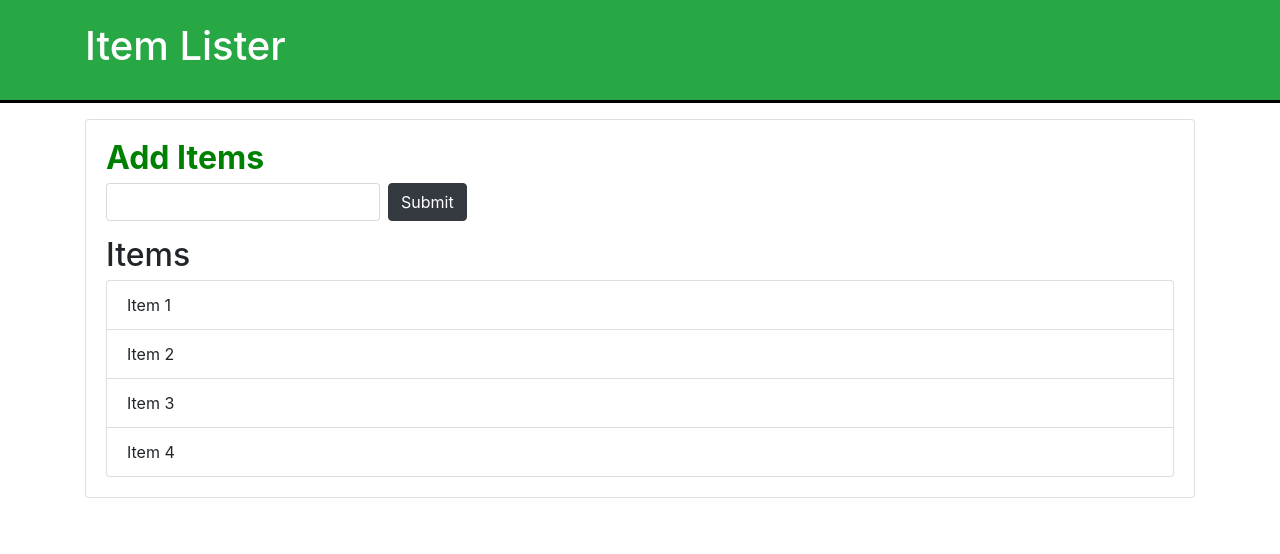
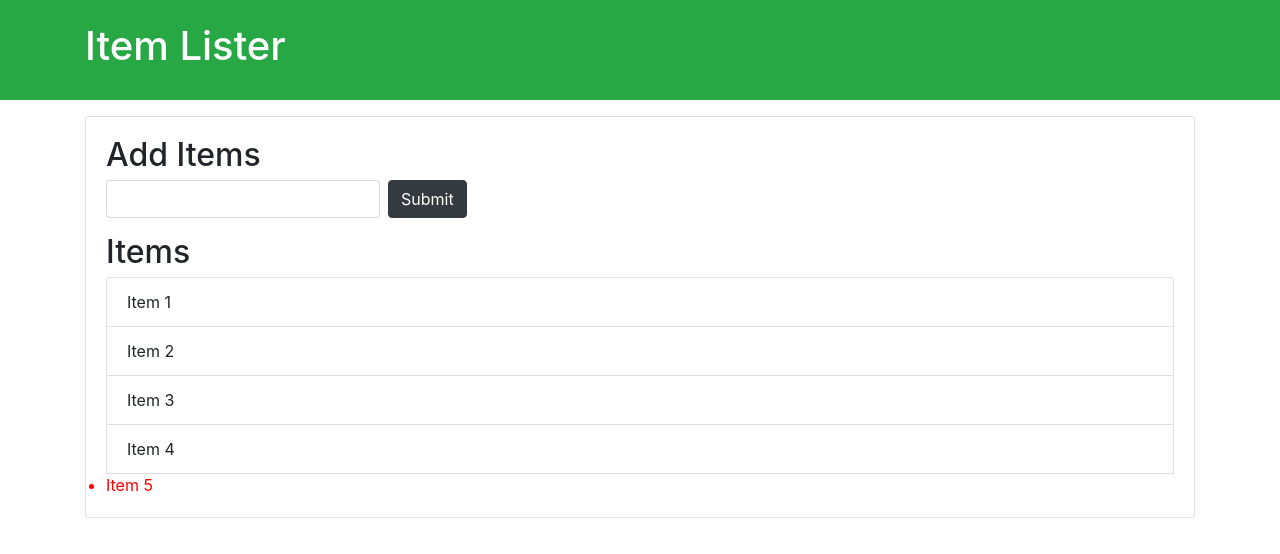
Before and after one commit to arpitanaskar/ListItems, a plain HTML site: page index.html in a window 1280 px wide. Drawn offline with nearby package versions, Linux system fonts and the light colour scheme.

Commit message:
GetElementByTagName

```diff
--- a/index.html
+++ b/index.html
@@ -15,7 +15,7 @@
   </header>
   <div class="container">
    <div id="main" class="card card-body">
-    <h2 id="add-items" class="title">Add Items</h2>
+    <h2 class="title">Add Items</h2>
     <form class="form-inline mb-3">
       <input type="text" class="form-control mr-2">
       <input type="submit" class="btn btn-dark" value="Submit">
@@ -26,10 +26,12 @@
       <li class="list-group-item">Item 2</li>
       <li class="list-group-item">Item 3</li>
       <li class="list-group-item">Item 4</li>
+      <li class="fifth">Item 5</li>
     </ul>
    </div>
   </div>
 
   <script src="script.js"></script>
+
 </body>
 </html>
--- a/script.js
+++ b/script.js
@@ -1,11 +1,10 @@
-// let mainHeader = document.getElementById("main-header");
+// let items = document.getElementsByClassName('list-group-item');
+// for (let i=0; i<items.length; i++) {
+//     items[i].style.fontWeight = "bold";
+// }
 
-// mainHeader.style.color = "red"
+let fifth = document.getElementsByClassName('fifth');
+// fifth.style.color = "red"
 
-let header = document.getElementById('main-header');
-let headerTitle = document.getElementById('header-title');
-header.style.borderBottom = "solid 3px #000"
-
-let addItems = document.getElementById("add-items");
-addItems.style.fontWeight = "bold";
-addItems.style.color = "green"
+let li = document.getElementsByTagName('li');
+li[4].style.color = "red";
```
